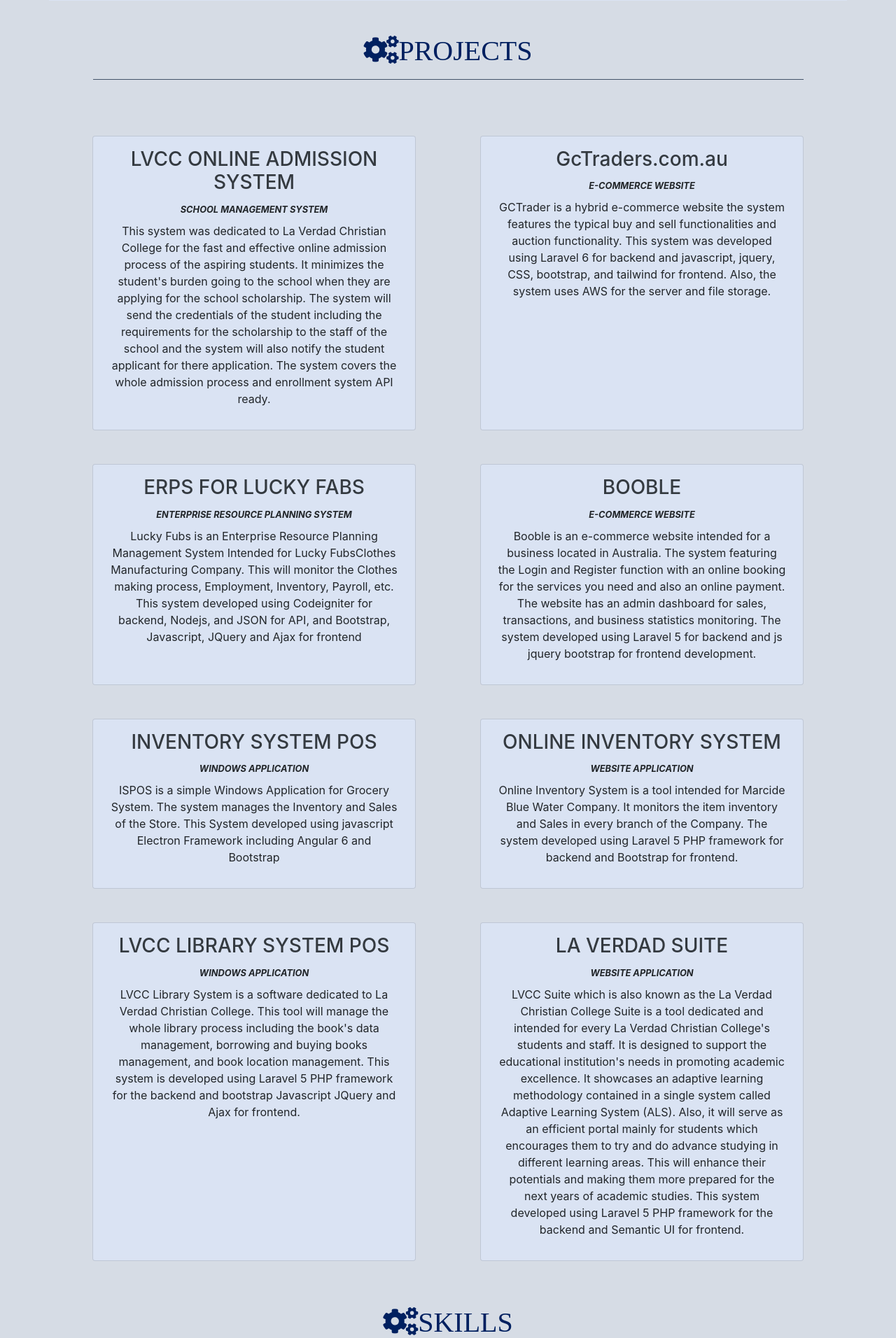
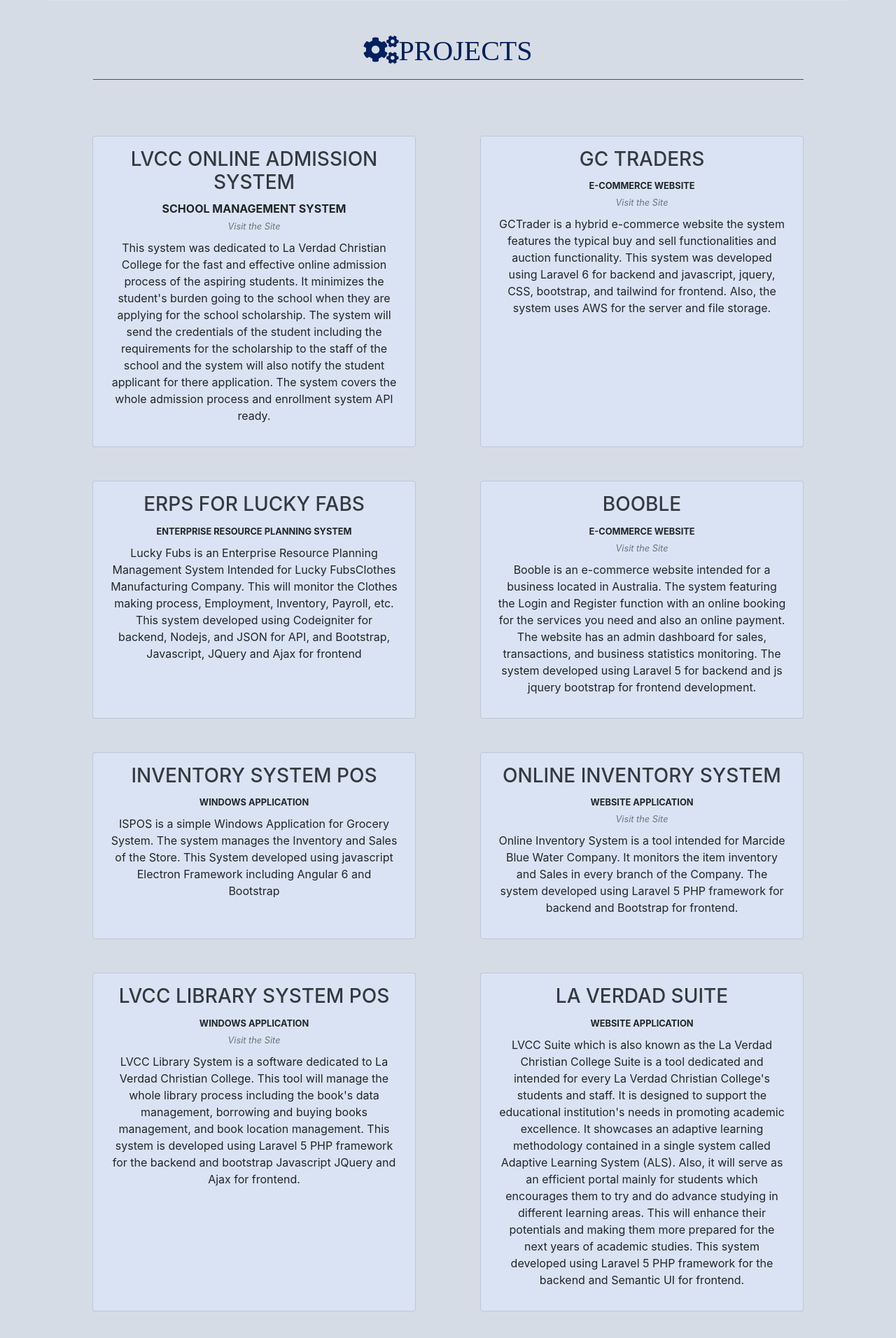
Before and after one commit to kentdayrit/kentdayrit.github.io, a PHP site: page / in a window 1280 px wide. Shown: the part 1044-2956 px from the top of the page at 70% size. Run offline with PHP 8.4, Linux system fonts and the light colour scheme; some libraries are stand-ins or nearby versions.

Commit message:
add links

```diff
--- a/app/pages/sections/projects-section.php
+++ b/app/pages/sections/projects-section.php
@@ -8,57 +8,65 @@
 	</div>
 	<div class="row p-3">
 		<div class="col-md-5 text-center mx-auto mt-5 p-3 card card-body" style="background-color: #dae3f3;">
-			<h3><a href="http://lvcc-online-admission-system.herokuapp.com/login" target="_blank" class="text-dark">LVCC ONLINE ADMISSION SYSTEM</a></h3>
-			<span><small><b><i>SCHOOL MANAGEMENT SYSTEM</i></b></small></span>
+			<h3 class="text-dark">LVCC ONLINE ADMISSION SYSTEM</h3>
+			<span><b>SCHOOL MANAGEMENT SYSTEM</b></span>
+			<span><small><i><a href="http://lvcc-online-admission-system.herokuapp.com/login" target="_blank" class="text-secondary">Visit the Site</a></i></small></span>
 			<p class="ml-2 mr-2 mt-2">
 				This system was dedicated to La Verdad Christian College for the fast and effective online admission process of the aspiring students. It minimizes the student's burden going to the school when they are applying for the school scholarship. The system will send the credentials of the student including the requirements for the scholarship to the staff of the school and the system will also notify the student applicant for there application. The system covers the whole admission process and enrollment system API ready.
 			</p>
 		</div>
 		<div class="col-md-5 text-center mx-auto mt-5 p-3 card card-body" style="background-color: #dae3f3;">
-			<h3><a href="" target="_blank" class="text-dark">GcTraders.com.au</a></h3>
-			<span><small><b><i>E-COMMERCE WEBSITE</i></b></small></span>
+			<h3 class="text-dark">GC TRADERS</h3>
+			<span><small><b>E-COMMERCE WEBSITE</b></small></span>
+			<span><small><i><a href="http://gctrader.com.au/" target="_blank" class="text-secondary">Visit the Site</a></i></small></span>
 			<p class="ml-2 mr-2 mt-2">
 				GCTrader is a hybrid e-commerce website the system features the typical buy and sell functionalities and auction functionality. This system was developed using Laravel 6 for backend and javascript, jquery, CSS, bootstrap, and tailwind for frontend. Also, the system uses AWS for the server and file storage.
 			</p>
 		</div>
 		<div class="col-md-5 text-center mx-auto mt-5 p-3 card card-body" style="background-color: #dae3f3;">
-			<h3><a href="" target="_blank" class="text-dark">ERPS FOR LUCKY FABS</a></h3>
-			<span><small><b><i>ENTERPRISE RESOURCE PLANNING SYSTEM</i></b></small></span>
+			<h3 class="text-dark">ERPS FOR LUCKY FABS</h3>
+			<span><small><b>ENTERPRISE RESOURCE PLANNING SYSTEM</b></small></span>
+			<!-- <span><small><i><a href="" target="_blank" class="text-secondary">Visit the Site</a></i></small></span> -->
 			<p class="ml-2 mr-2 mt-2 ">
 				Lucky Fubs is an Enterprise Resource Planning Management System Intended for Lucky FubsClothes Manufacturing Company. This will monitor the Clothes making process, Employment, Inventory, Payroll, etc. This system developed using Codeigniter for backend, Nodejs, and JSON for API, and Bootstrap, Javascript, JQuery and Ajax for frontend
 			</p>
 		</div>
 		<div class="col-md-5 text-center mx-auto mt-5 p-3 card card-body" style="background-color: #dae3f3;">
-			<h3><a href="http://booble.com.au/" target="_blank" class="text-dark">BOOBLE</a></h3>
-			<span><small><b><i>E-COMMERCE WEBSITE</i></b></small></span>
+			<h3 class="text-dark">BOOBLE</h3>
+			<span><small><b>E-COMMERCE WEBSITE</b></small></span>
+			<span><small><i><a href="http://booble.com.au/" target="_blank" class="text-secondary">Visit the Site</a></i></small></span>
 			<p class="ml-2 mr-2 mt-2 ">
 				Booble is an e-commerce website intended for a business located in Australia. The system featuring the Login and Register function with an online booking for the services you need and also an online payment. The website has an admin dashboard for sales, transactions, and business statistics monitoring. The system developed using Laravel 5 for backend and js jquery bootstrap for frontend development.
 			</p>
 		</div>
 		<div class="col-md-5 text-center mx-auto mt-5 p-3 card card-body" style="background-color: #dae3f3;">
-			<h3><a href="" target="_blank" class="text-dark">INVENTORY SYSTEM POS</a></h3>
-			<span><small><b><i>WINDOWS APPLICATION</i></b></small></span>
+			<h3 class="text-dark">INVENTORY SYSTEM POS</h3>
+			<span><small><b>WINDOWS APPLICATION</b></small></span>
+			<!-- <span><small><i><a href="" target="_blank" class="text-secondary">Visit the Site</a></i></small></span> -->
 			<p class="ml-2 mr-2 mt-2 ">
 				ISPOS is a simple Windows Application for Grocery System. The system manages the Inventory and Sales of the Store. This System developed using javascript Electron Framework including Angular 6 and Bootstrap
 			</p>
 		</div>
 		<div class="col-md-5 text-center mx-auto mt-5 p-3 card card-body" style="background-color: #dae3f3;">
-			<h3><a href="https://inventory-system-marcide-blue.000webhostapp.com/index.php" target="_blank" class="text-dark">ONLINE INVENTORY SYSTEM </a></h3>
-			<span><small><b><i>WEBSITE APPLICATION</i></b></small></span>
+			<h3 class="text-dark">ONLINE INVENTORY SYSTEM</h3>
+			<span><small><b>WEBSITE APPLICATION</b></small></span>
+			<span><small><i><a href="https://inventory-system-marcide-blue.000webhostapp.com/index.php" target="_blank" class="text-secondary">Visit the Site</a></i></small></span>
 			<p class="ml-2 mr-2 mt-2 ">
 				Online Inventory System is a tool intended for Marcide Blue Water Company. It monitors the item inventory and Sales in every branch of the Company. The system developed using Laravel 5 PHP framework for backend and Bootstrap for frontend.
 			</p>
 		</div>
 		<div class="col-md-5 text-center mx-auto mt-5 p-3 card card-body" style="background-color: #dae3f3;">
-			<h3><a href="http://lvcc-library-system.herokuapp.com/" target="_blank" class="text-dark">LVCC LIBRARY SYSTEM POS</a></h3>
-			<span><small><b><i>WINDOWS APPLICATION</i></b></small></span>
+			<h3 class="text-dark">LVCC LIBRARY SYSTEM POS</h3>
+			<span><small><b>WINDOWS APPLICATION</b></small></span>
+			<span><small><i><a href="http://lvcc-library-system.herokuapp.com/" target="_blank" class="text-secondary">Visit the Site</a></i></small></span>
 			<p class="ml-2 mr-2 mt-2 ">
 				LVCC Library System is a software dedicated to La Verdad Christian College. This tool will manage the whole library process including the book's data management, borrowing and buying books management, and book location management. This system is developed using Laravel 5 PHP framework for the backend and bootstrap Javascript JQuery and Ajax for frontend.
 			</p>
 		</div>
 		<div class="col-md-5 text-center mx-auto mt-5 p-3 card card-body" style="background-color: #dae3f3;">
-			<h3><a href="http://lvcc-library-system.herokuapp.com/" target="_blank" class="text-dark">LA VERDAD SUITE</a></h3>
-			<span><small><b><i>WEBSITE APPLICATION</i></b></small></span>
+			<h3 class="text-dark">LA VERDAD SUITE</h3>
+			<span><small><b>WEBSITE APPLICATION</b></small></span>
+			<!-- <span><small><i><a href="" target="_blank" class="text-secondary">Visit the Site</a></i></small></span> -->
 			<p class="ml-2 mr-2 mt-2 ">
 				LVCC Suite which is also known as the La Verdad Christian College Suite is a tool dedicated and intended for every La Verdad Christian College's students and staff. It is designed to support the educational institution's needs in promoting academic excellence. It showcases an adaptive learning methodology contained in a single system called Adaptive Learning System (ALS). Also, it will serve as an efficient portal mainly for students which encourages them to try and do advance studying in different learning areas. This will enhance their potentials and making them more prepared for the next years of academic studies. This system developed using Laravel 5 PHP framework for the backend and Semantic UI for frontend.
 			</p>
```
